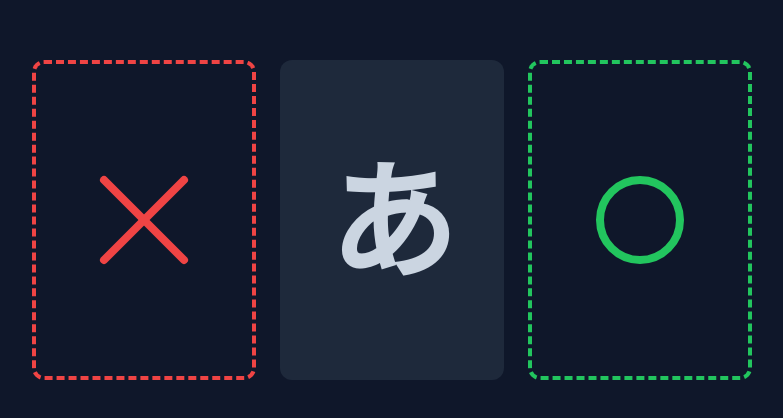
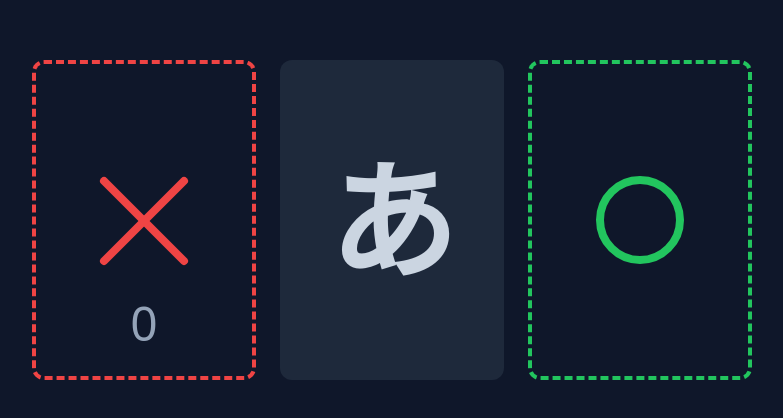
Before and after one commit to oncet/hiragana-flashcards, a React app: page / in a window 1280 px wide. Shown: the part 180-598 px from the top of the page, without its empty margins (248-1031 px from the left). Built offline with nearby package versions, Linux system fonts and the light colour scheme; the HTML template or start-up script is replaced by a standard one.

Commit message:
add card counter to rejected dropzone

```diff
--- a/src/components/Main.tsx
+++ b/src/components/Main.tsx
@@ -18,6 +18,7 @@ const Main = () => {
         onClick={() => {
           setRejectedSyllables([...rejectedSyllables, currentPosition]);
         }}
+        rejectedSyllables={rejectedSyllables}
       />
       <Flashcard
         currentSyllable={currentSyllable}
--- a/src/components/WrongDropzone.tsx
+++ b/src/components/WrongDropzone.tsx
@@ -4,17 +4,23 @@ import { Card } from "./Card";
 type WrongDropzoneProps = {
   className?: string;
   onClick: () => void;
+  rejectedSyllables: number[];
 };
 
-const WrongDropzone = ({ className, onClick }: WrongDropzoneProps) => {
+const WrongDropzone = ({
+  className,
+  onClick,
+  rejectedSyllables,
+}: WrongDropzoneProps) => {
   return (
     <Card
       className={twMerge(
-        "border-4 border-dashed dark:border-red-500 dark:bg-slate-900 dark:text-slate-400",
+        "dark:text-slate-399 flex flex-col border-4 border-dashed dark:border-red-500 dark:bg-slate-900",
         className,
       )}
       onClick={onClick}
     >
+      <div className="flex basis-[66%] items-end">
         <svg
           viewBox="0 0 100 100"
           xmlns="http://www.w3.org/2000/svg"
@@ -39,6 +45,10 @@ const WrongDropzone = ({ className, onClick }: WrongDropzoneProps) => {
             strokeLinecap="round"
           />
         </svg>
+      </div>
+      <div className="flex basis-[33%] items-center text-5xl font-thin dark:text-slate-400">
+        {rejectedSyllables.length}
+      </div>
     </Card>
   );
 };
```
Lines whose indentation alone changed are shown as unchanged.
